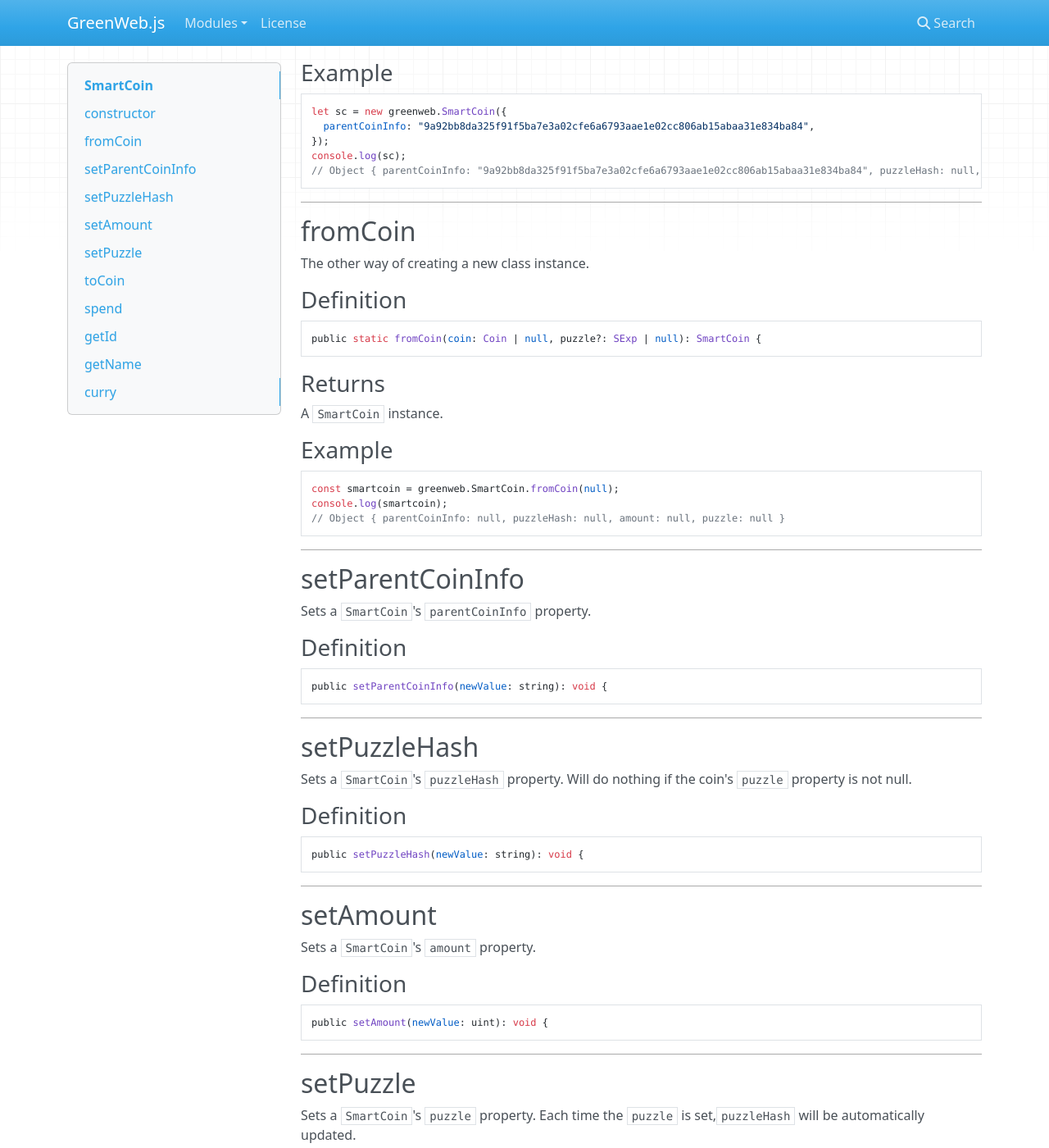
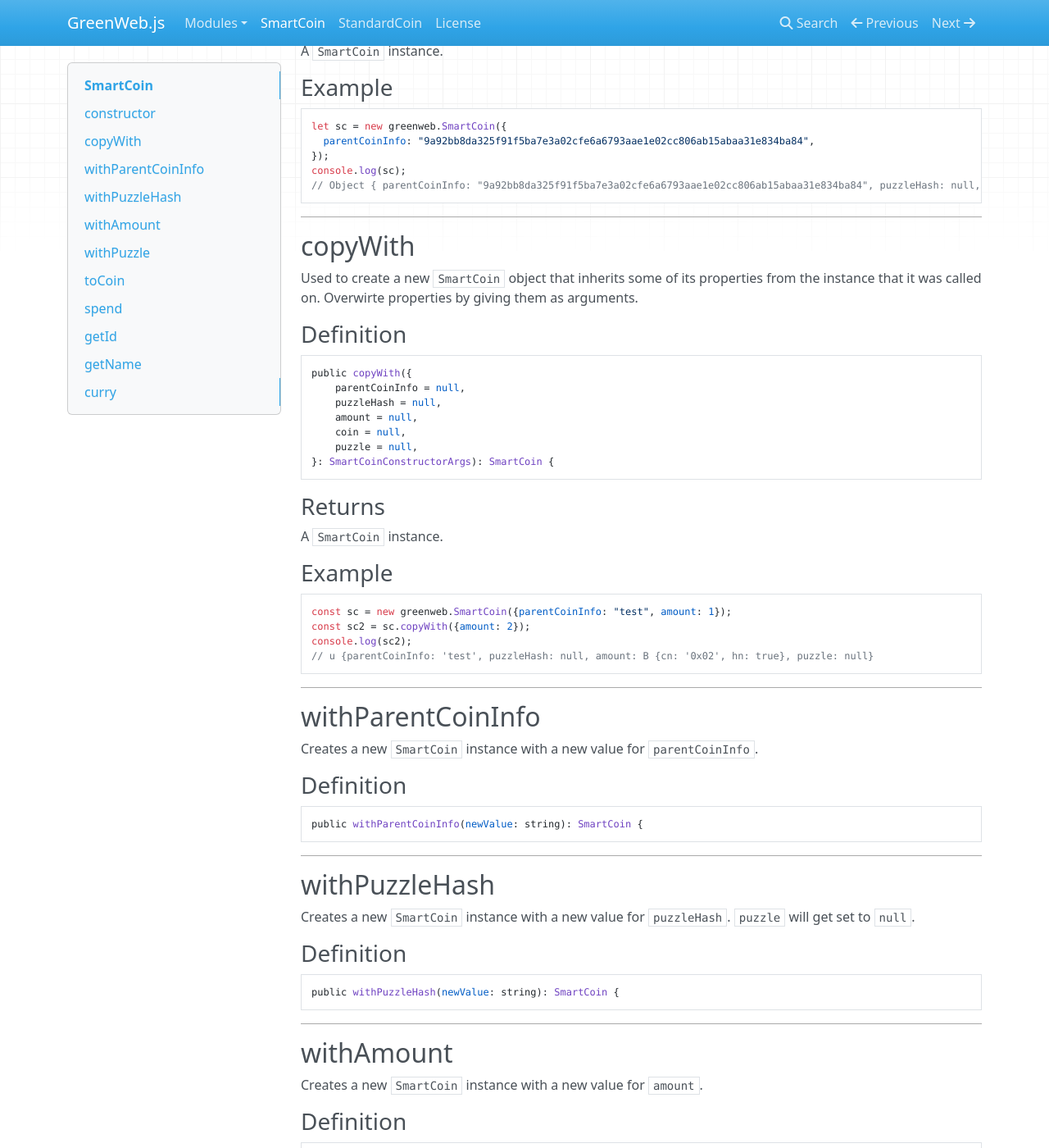
Before and after one commit to Yakuhito/GreenWeb.js, an MkDocs documentation site: the page built from docs/smart-coin.md, in a window 1280 px wide and 1400 px high, scrolled down 510 px. Shown: the whole window at 82% size. Built offline with MkDocs 1.6.1, drawn with Linux system fonts in a browser that asks for light colours; nearby versions of some CDN libraries; some of the changed text lies outside the part shown.

Commit message:
update docs

````diff
--- a/docs/smart-coin.md
+++ b/docs/smart-coin.md
@@ -1,10 +1,10 @@
 # SmartCoin
 
-`SmartCoin` is a class that can be used to create `CoinSpend`s more easily. It represents a standard `Coin`, plus its puzzle (the solution is only required to spend it). In the future, this class might expose more helper methods, such as `curry` and `uncurry`.
+`SmartCoin` is a class that can be used to create `CoinSpend`s more easily. It represents a standard `Coin`, plus its puzzle (the solution is only required to spend it). This class also exposes helper methods, such as `curry()` and `getId()`.
 
 ## constructor
 
-One of the two ways of creating a new class instance.
+Used to initialize a new class instance. All parameters are optional.
 
 ### Arguments
 
@@ -33,14 +34,20 @@ console.log(sc);
 
 ---
 
-## fromCoin
+## copyWith
 
-The other way of creating a new class instance.
+Used to create a new `SmartCoin` object that inherits some of its properties from the instance that it was called on. Overwirte properties by giving them as arguments.
 
 ### Definition
 
 ```js
-public static fromCoin(coin: Coin | null, puzzle?: SExp | null): SmartCoin {
+public copyWith({
+    parentCoinInfo = null,
+    puzzleHash = null,
+    amount = null,
+    coin = null,
+    puzzle = null,
+}: SmartCoinConstructorArgs): SmartCoin {
 ```
 
 ### Returns
@@ -50,57 +57,58 @@ A `SmartCoin` instance.
 ### Example
 
 ```js
-const smartcoin = greenweb.SmartCoin.fromCoin(null);
-console.log(smartcoin);
-// Object { parentCoinInfo: null, puzzleHash: null, amount: null, puzzle: null }
+const sc = new greenweb.SmartCoin({parentCoinInfo: "test", amount: 1});
+const sc2 = sc.copyWith({amount: 2});
+console.log(sc2);
+// u {parentCoinInfo: 'test', puzzleHash: null, amount: B {cn: '0x02', hn: true}, puzzle: null}
 ```
 
 ---
 
-## setParentCoinInfo
+## withParentCoinInfo
 
-Sets a `SmartCoin`'s `parentCoinInfo` property.
+Creates a new `SmartCoin` instance with a new value for `parentCoinInfo`.
 
 ### Definition
 
 ```js
-public setParentCoinInfo(newValue: string): void {
+public withParentCoinInfo(newValue: string): SmartCoin {
 ```
 
 ---
 
-## setPuzzleHash
+## withPuzzleHash
 
-Sets a `SmartCoin`'s `puzzleHash` property. Will do nothing if the coin's `puzzle` property is not null.
+Creates a new `SmartCoin` instance with a new value for `puzzleHash`. `puzzle` will get set to `null`.
 
 ### Definition
 
 ```js
-public setPuzzleHash(newValue: string): void {
+public withPuzzleHash(newValue: string): SmartCoin {
 ```
 
 ---
 
-## setAmount
+## withAmount
 
-Sets a `SmartCoin`'s `amount` property.
+Creates a new `SmartCoin` instance with a new value for `amount`.
 
 ### Definition
 
 ```js
-public setAmount(newValue: uint): void {
+public withAmount(newValue: uint): SmartCoin {
 ```
 
 ---
 
-## setPuzzle
+## withPuzzle
 
-Sets a `SmartCoin`'s `puzzle` property. Each time the `puzzle` is set,`puzzleHash` will be automatically updated.
+Creates a new `SmartCoin` instance with a new value for `puzzle`. `puzzleHash` is automatically updated.
 
 ### Definition
 
 ```js
-public setPuzzle(newValue: SExp): void {
+public withPuzzle(newValue: SExp): SmartCoin {
 ```
 
 ---
--- a/mkdocs.yml
+++ b/mkdocs.yml
@@ -19,6 +19,9 @@ nav:
             - 'network': 'util/network.md'
             - 'sexp': 'util/sexp.md'
             - 'goby': 'util/goby.md'
+            - 'key': 'util/key.md'
+    - SmartCoin: 'smart-coin.md'
+    - StandardCoin: 'standard-coin.md'
     - License: 'license.md'
 
 markdown_extensions:
````
Also changed, not shown: other parts of docs/smart-coin.md (+1 -0 lines), docs/index.md (+2 -1 lines), docs/standard-coin.md (+150 -0 lines), docs/util/index.md (+3 -2 lines), docs/util/key.md (added, +131 -0 lines), docs/util/sexp.md (+25 -0 lines), 1 other file.
